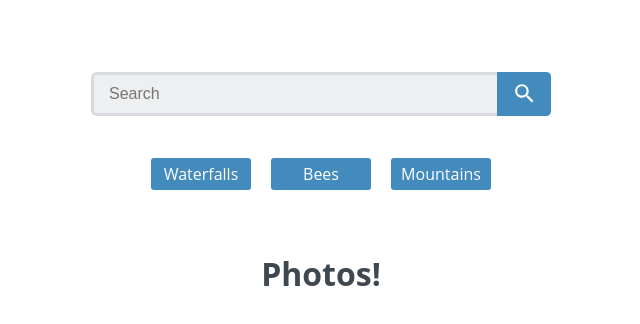
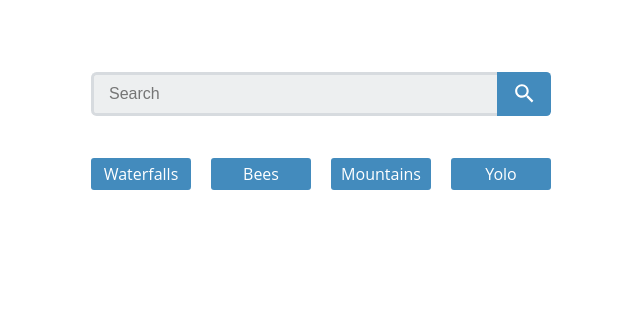
Before and after one commit to Wmchance/react-gallery-app, a React (Create React App) app: page / in a window 1280 px wide. Shown: the top 324 px of the page, without its empty margins (319-959 px from the left). Built offline with nearby package versions, Linux system fonts and the light colour scheme; no server answers.

Commit message:
Add Route functionality to MainNav Links

```diff
--- a/src/App.js
+++ b/src/App.js
@@ -33,11 +33,29 @@ function App() {
           submitSearch = {handleSearch}
         />
 
-        <PhotoFetcher
+        {/* <PhotoFetcher
           searchValue = {searchValue}
           myApiKey = {myApiKey}
-        />
+        /> */}
         <Routes>
+          <Route
+            path = "/waterfalls"
+            element = {<PhotoFetcher
+            searchValue = {searchValue}
+            myApiKey = {myApiKey}
+          />} />
+          <Route
+            path = "/bees"
+            element = {<PhotoFetcher
+            searchValue = {searchValue}
+            myApiKey = {myApiKey}
+          />} />
+          <Route
+            path = "/mountains"
+            element = {<PhotoFetcher
+            searchValue = {searchValue}
+            myApiKey = {myApiKey}
+          />} />
           <Route path="/yolo" element={<Yolo/>} />
         </Routes>
       </div>
--- a/src/components/MainNav.js
+++ b/src/components/MainNav.js
@@ -1,12 +1,24 @@
 import React from "react";
+import { Link } from "react-router-dom";
 
 const MainNav = (props) => {
+    const submitFunction = (e) => props.submitSearch(e, e.target.innerText);
+
     return (
         <nav className="main-nav">
             <ul>
-            <li><a href='#' onClick={(e) => props.submitSearch(e, e.target.innerText)}>Waterfalls</a></li>
-            <li><a href='#' onClick={(e) => props.submitSearch(e, e.target.innerText)}>Bees</a></li>
-            <li><a href='#' onClick={(e) => props.submitSearch(e, e.target.innerText)}>Mountains</a></li>
+                <li onClick={submitFunction}>
+                    <Link to='/waterfalls'>Waterfalls</Link>
+                </li>
+                <li onClick={submitFunction}>
+                    <Link to='/bees'>Bees</Link>
+                </li>
+                <li onClick={submitFunction}>
+                    <Link to='/mountains'>Mountains</Link>
+                </li>
+                <li>
+                    <Link to='/yolo' onClick={() => console.log("yolo")}>Yolo</Link>
+                </li>
             </ul>
         </nav>
     )
```
